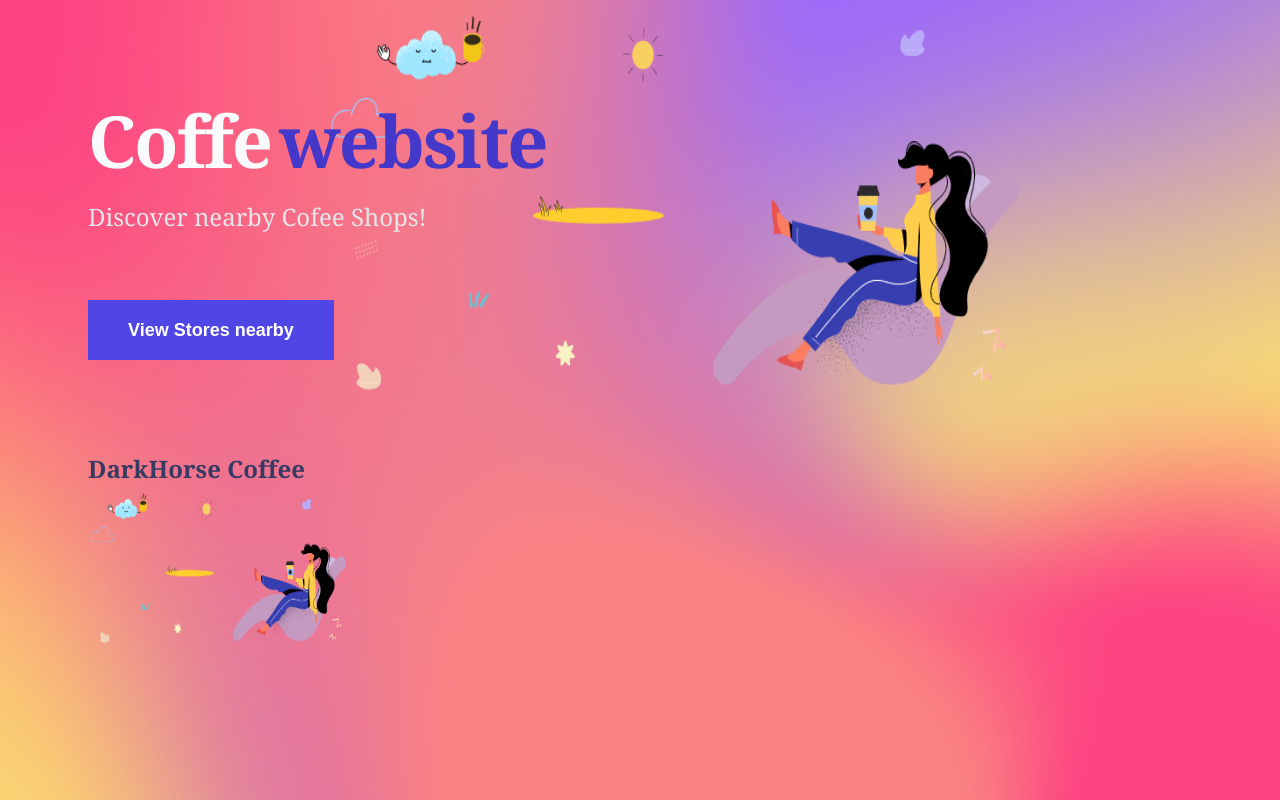
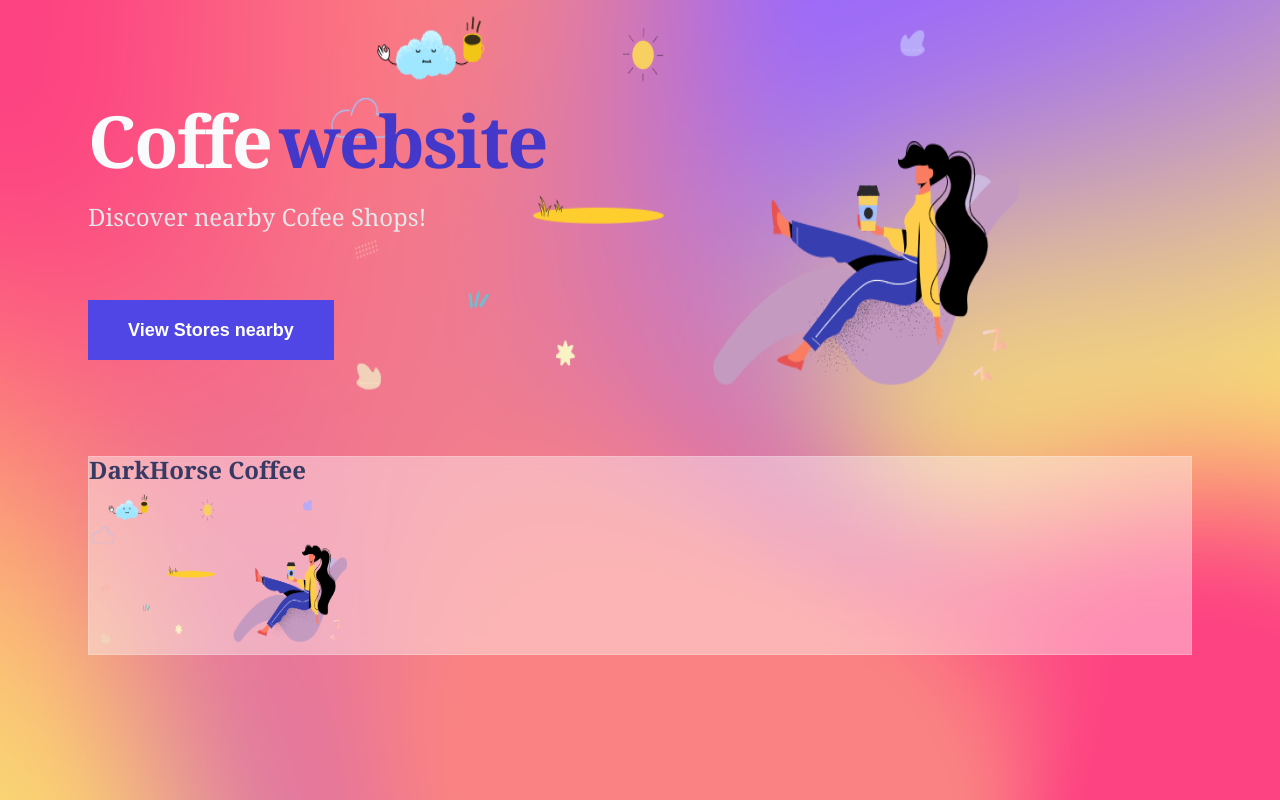
Before and after one commit to mrprg/first-next.js-app-coffe-website-, a Next.js app in the folder cofee-website/: page / in a window 1280 px wide. Built offline with nearby package versions, Linux system fonts and the light colour scheme.

Commit message:
add classnames to Card component tag using cls

```diff
--- a/cofee-website/components/Card.js
+++ b/cofee-website/components/Card.js
@@ -1,16 +1,25 @@
 import Link from "next/link";
 import Image from "next/image";
 import styles from "../styles/Card.module.css";
+import cls from "classnames";
 const Card = (props) => {
   return (
-    <Link href={props.href}>
-
-        <h2>{props.name}</h2>
-        <Image
-          src={props.imgUrl}
-          width={260}
-          height={160}
-        />
+    <Link className={styles.cardLink} href={props.href}>
+      <div className={cls("glass", styles.container)}>
+        <div className={styles.cardHeaderWrapper}>
+          <h2 className={styles.cardHeader}>
+            {props.name}
+          </h2>
+        </div>
+        <div className={styles.cardImageWrapper}>
+          <Image
+            className={styles.cardImage}
+            src={props.imgUrl}
+            width={260}
+            height={160}
+          />
+        </div>
+      </div>
     </Link>
   );
 };
```
